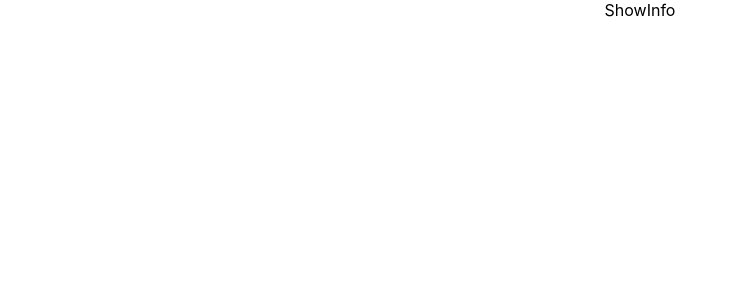
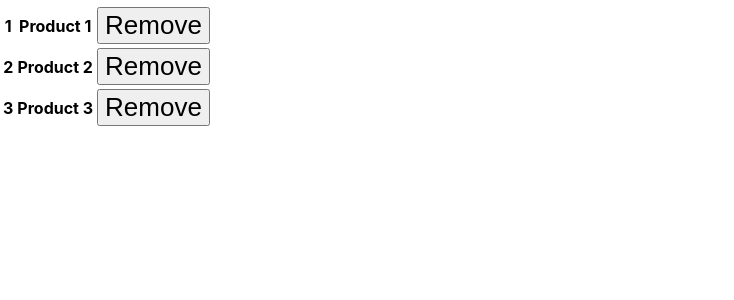
Before and after one commit to tancd1008/typescript, a React (Vite) app: page / in a window 1280 px wide. Shown: the top 300 px of the page, without its empty margins (0-734 px from the left). Built offline with nearby package versions, Linux system fonts and the light colour scheme; data requests are answered from the project's data file.

Commit message:
B4 remove item

```diff
--- /dev/null
+++ b/db.json
@@ -0,0 +1,16 @@
+{
+  "products": [
+    {
+      "id": "1",
+      "name": "Product 1"
+    },
+    {
+      "id": "2",
+      "name": "Product 2"
+    },
+    {
+      "id": "3",
+      "name": "Product 3"
+    }
+  ]
+}
--- a/package.json
+++ b/package.json
@@ -3,11 +3,13 @@
   "private": true,
   "version": "0.0.0",
   "scripts": {
+  "start:server": "json-server --watch db.json --port 3001",
     "dev": "vite",
     "build": "tsc && vite build",
     "preview": "vite preview"
   },
   "dependencies": {
+    "axios": "^0.26.1",
     "react": "^17.0.2",
     "react-dom": "^17.0.2"
   },
--- a/src/App.tsx
+++ b/src/App.tsx
@@ -1,19 +1,60 @@
-import { useState } from 'react'
+import { useEffect, useState } from 'react'
 import logo from './logo.svg'
 import './App.css'
-import ShowInfo from './ShowInfo';
+import ShowInfo from './components/ShowInfo';
+import type { ProductType } from './types/product';
+import axios from 'axios';
+import { list, remove } from './api/product';
 
-type TProduct = {
-  id : number;
-  name: string
-}
+// type TProduct = {
+//   id : number;
+//   name: string
+// }
 function App() {
-  const [count, setCount] = useState<number>(0);
-  const [products, setProducts] = useState<TProduct[]>([{id: 1, name: "Tan"}])
+  // const [count, setCount] = useState<number>(0);
+  // const [products, setProducts] = useState<TProduct[]>([{id: 1, name: "Tan"}])
+  const [products, setProducts] = useState<ProductType[]>([]);
+  useEffect(() => {
+    const getProducts = async () => {
+      const {data} = await list();
+      console.log(data);
+      setProducts(data);
+    }
+    getProducts();
+  },[])
+  const removeItem = async (id: number) => {
+    // xoa tren API
+    const { data } = await remove(id);
+    console.log(data);
+    // reRender
+    const newProducts = products.filter(item => item.id !== data.id);
+    console.log(newProducts);
+    setProducts(newProducts);
+
+  }
 
   return (
     <div className="App">
-     <ShowInfo />
+      <table>
+        <thead>
+          <tr>
+            <th></th>
+            <th></th>
+            <th></th>
+          </tr>
+        </thead>
+        <tbody>
+          {products.map((item, index) => {
+            return <tr>
+              <th>{index +1}</th>
+              <th>{item.name}</th>
+              <th>
+                <button onClick={() => removeItem(item.id) }>Remove</button>
+              </th>
+            </tr>
+          })}
+        </tbody>
+      </table>
     </div>
   )
 }
--- a/src/ShowInfo.tsx
+++ /dev/null
@@ -1,9 +0,0 @@
-import React from 'react'
-
-const ShowInfo = () => {
-  return (
-    <div>ShowInfo</div>
-  )
-}
-
-export default ShowInfo
--- /dev/null
+++ b/src/api/instance.tsx
@@ -0,0 +1,6 @@
+import axios from 'axios';
+
+const instance = axios.create({
+    baseURL: 'http://localhost:3001'
+});
+export default instance;
--- /dev/null
+++ b/src/api/product.tsx
@@ -0,0 +1,10 @@
+import instance from './instance';
+
+export const list = () => {
+    const url = '/products';
+    return instance.get(url);
+}
+export const remove = (id: number) => {
+    const url = `/products/${id}`;
+    return instance.delete(url);
+}
--- /dev/null
+++ b/src/components/ShowInfo.tsx
@@ -0,0 +1,15 @@
+import React from 'react'
+import type { ProductType } from '../types/product'
+type ShowInfoProps = {
+  info: ProductType
+}
+const ShowInfo = (props: ShowInfoProps) => {
+  return (
+    <h1>
+      {props.info.name}
+    </h1>
+
+  )
+}
+
+export default ShowInfo
--- /dev/null
+++ b/src/types/product.tsx
@@ -0,0 +1,5 @@
+export type ProductType = {
+    id: number,
+    name: string,
+    age: number
+}
```
Also changed, not shown: 1 other file (tests, documents, lock files or other folders).
